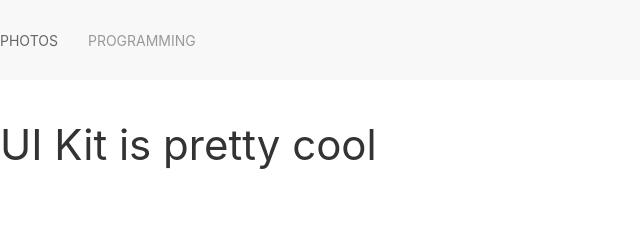
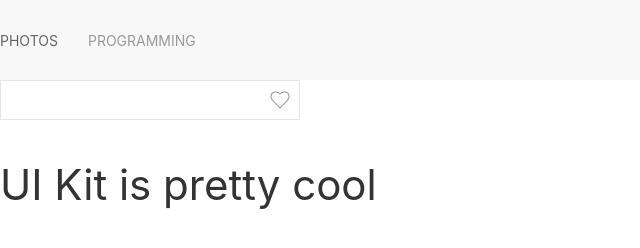
Before and after one commit to didacta/New-Tester, a React app: page src/index.html in a window 1280 px wide. Shown: the whole page, without its empty margins (0-640 px from the left). Built offline with nearby package versions, Linux system fonts and the light colour scheme.

Commit message:
Added d3 Library

```diff
--- a/package.json
+++ b/package.json
@@ -24,5 +24,8 @@
     "webpack": "^4.16.2",
     "webpack-cli": "^3.1.0",
     "webpack-dev-server": "^3.1.5"
+  },
+  "dependencies": {
+    "d3": "^5.5.0"
   }
 }
--- a/src/index.html
+++ b/src/index.html
@@ -80,6 +80,16 @@
 
       </div>
           <!-- form -->
+          <form id="article-form">
+
+            <div class="uk-margin">
+                <div class="uk-inline">
+                    <a class="uk-form-icon uk-form-icon-flip" href="#" uk-icon="icon: heart"></a>
+                    <input class="uk-input" type="text">
+                </div>
+            </div>
+
+        </form>
         </div>
         <h1>UI Kit is pretty cool</h1>
 
```
Also changed, not shown: 1 other file.
